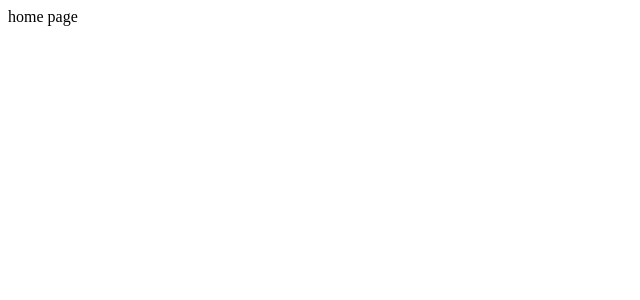
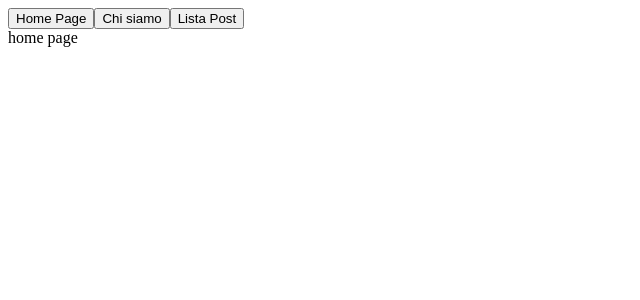
Before and after one commit to vmqxdv/react-router, a React (Vite) app: page / in a window 1280 px wide. Shown: the top 300 px of the page, without its empty margins (0-640 px from the left). Built offline with nearby package versions, Linux system fonts and the light colour scheme.

Commit message:
feat: Centralizzata la NavBar

```diff
--- a/src/App.jsx
+++ b/src/App.jsx
@@ -1,18 +1,22 @@
-import { BrowserRouter, Routes, Route } from 'react-router-dom';
+import { BrowserRouter, Routes, Route, Link, NavLink } from 'react-router-dom';
 
-import HomePage from './pages/homepage.jsx';
+import HomePage from './pages/HomePage.jsx';
 import AboutPage from './pages/About.jsx';
 import PostsPage from './pages/Posts.jsx';
 
+import NavBar from './components/NavBar.jsx';
 
 export default function App() {
   return (
+    <>
       <BrowserRouter>
+        <NavBar />
         <Routes>
           <Route path='/' Component={HomePage} />
           <Route path='/about' Component={AboutPage} />
           <Route path='/posts' Component={PostsPage} />
         </Routes>
       </BrowserRouter>
+    </>
   )
 };
```
Lines whose indentation alone changed are shown as unchanged.
